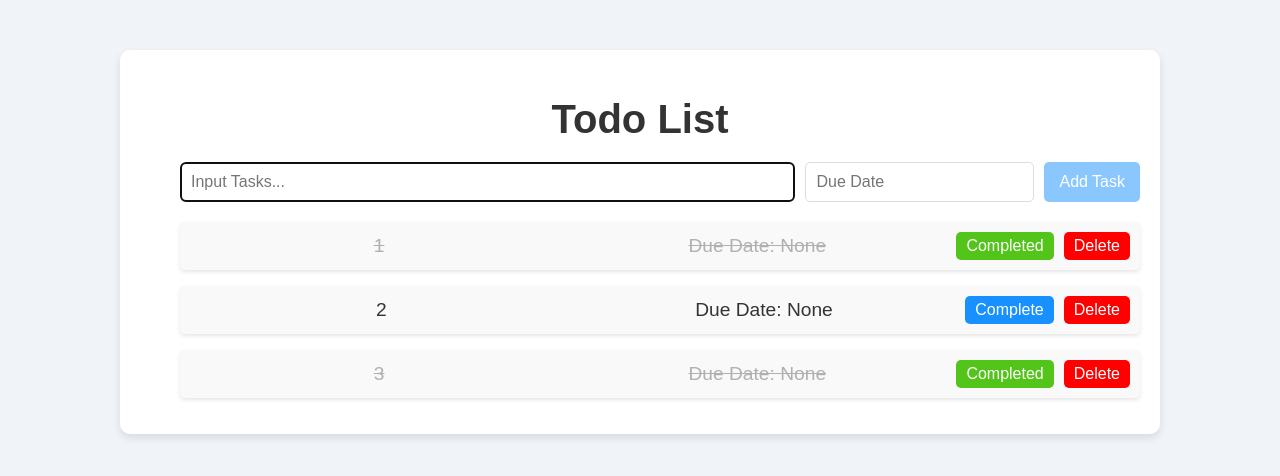
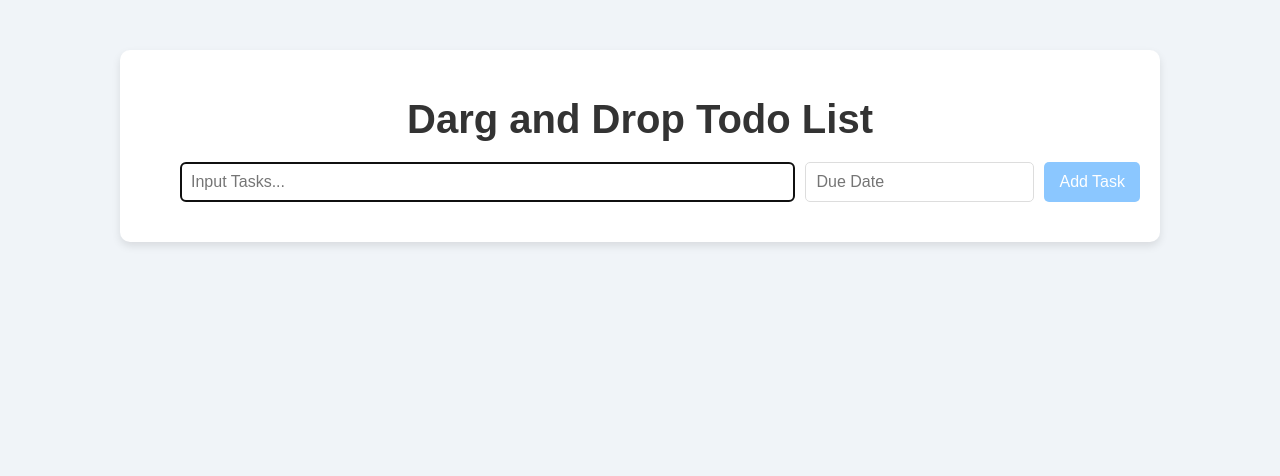
Before and after one commit to john-data-chen/ts-react-drag-and-drop-starter-kit, a React (Vite) app: page / in a window 1280 px wide. Shown: the top 476 px of the page. Built offline with nearby package versions, Linux system fonts and the light colour scheme.

Commit message:
Remove default fake data and add reading of local storage

```diff
--- a/src/App.tsx
+++ b/src/App.tsx
@@ -36,34 +36,17 @@ const Title = styled.h1`
 `;
 
 function App() {
-  const [todos, setTodos] = useState<Todo[]>([
-    {
-      id: `${Date.now()}${Math.random().toString(36).substring(5)}`,
-      text: "1",
-      dueDate: null,
-      completed: true,
-    },
-    {
-      id: `${Date.now()}${Math.random().toString(36).substring(5)}`,
-      text: "2",
-      dueDate: null,
-      completed: false,
-    },
-    {
-      id: `${Date.now()}${Math.random().toString(36).substring(5)}`,
-      text: "3",
-      dueDate: null,
-      completed: true,
-    },
-  ]);
+  const [todos, setTodos] = useState<Todo[]>(
+    JSON.parse(localStorage.getItem("todos") || "[]")
+  );
 
-  const addTodo = (text: string, dueDate: Date | null) => {
+  const addTodo = function (text: string, dueDate: Date | string | null) {
     setTodos([
       ...todos,
       {
         id: `${Date.now()}${Math.random().toString(36).substring(5)}`,
         text,
-        dueDate: dueDate ?? null,
+        dueDate,
         completed: false,
       },
     ]);
@@ -94,7 +77,7 @@ function App() {
     <Container>
       <DragDropContext onDragEnd={onDragEnd}>
         <AppStyle />
-        <Title>Todo List</Title>
+        <Title>Darg and Drop Todo List</Title>
         <TodoForm addTodo={addTodo} />
         <Droppable droppableId="drop-id">
           {(provided) => (
```
